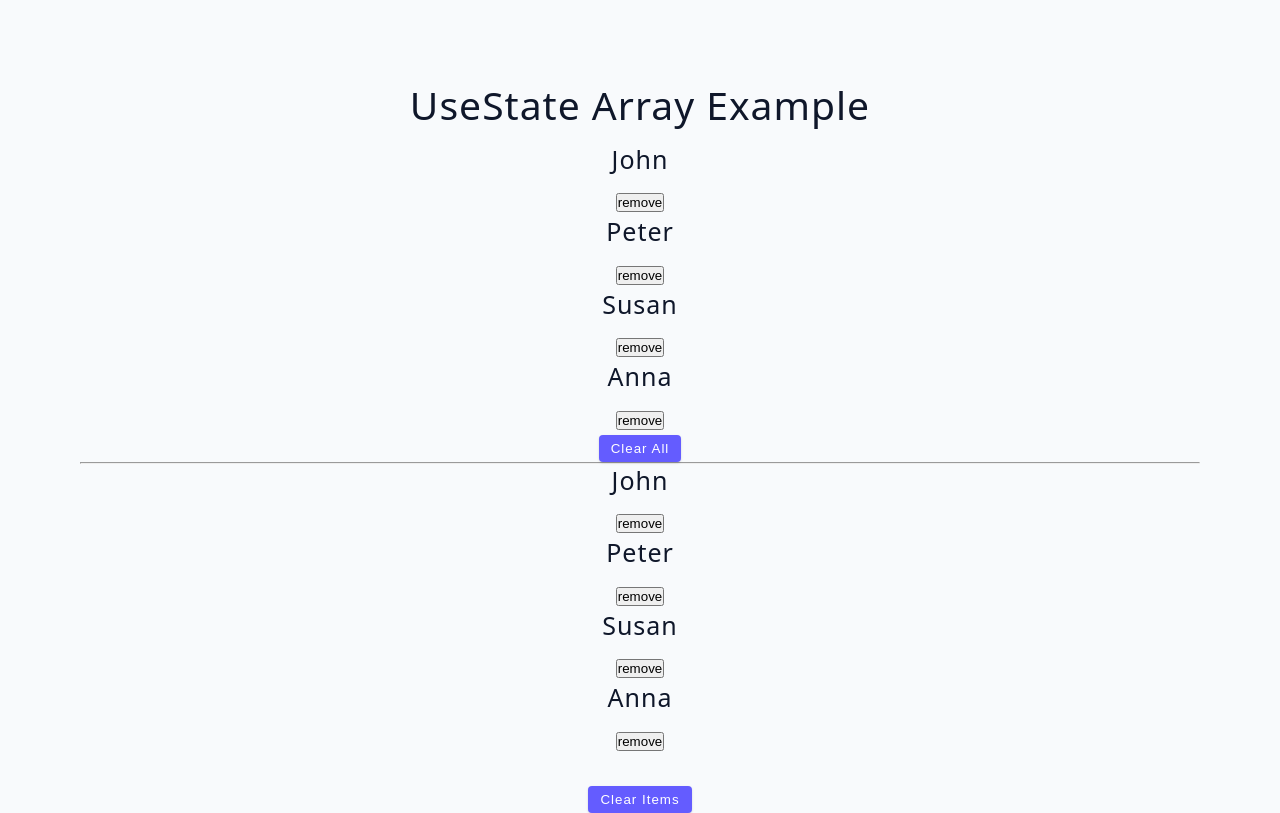
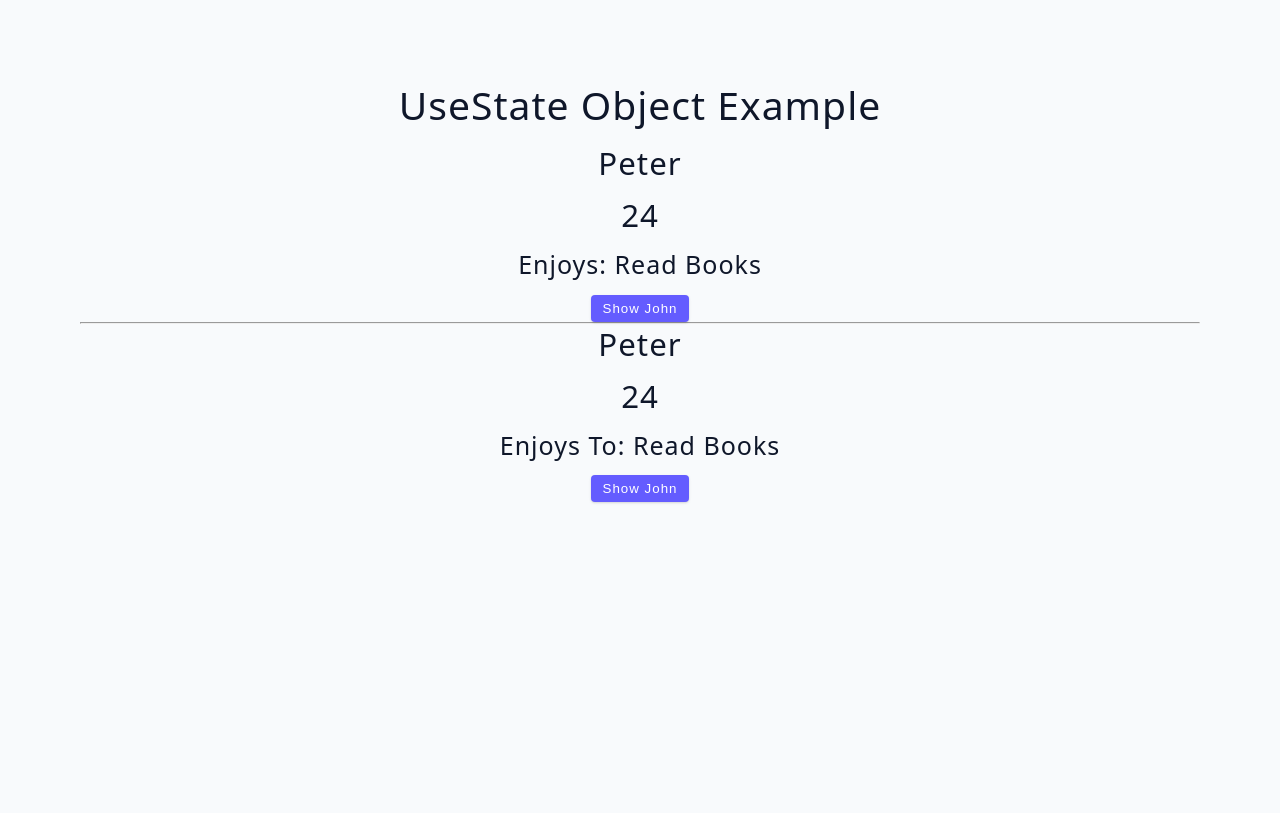
Before and after one commit to luciabalbas/React-Tutorial, a React (Vite) app in the folder 02-Avanzado/: page / in a window 1280 px wide. Built offline with nearby package versions, Linux system fonts and the light colour scheme.

Commit message:
Object Example

```diff
--- a/02-Avanzado/src/App.jsx
+++ b/02-Avanzado/src/App.jsx
@@ -1,5 +1,5 @@
-import Starter from './tutorial/01-useState/starter/03-useState-array'
-import Final from './tutorial/01-useState/final/03-useState-array'
+import Starter from './tutorial/01-useState/starter/04-useState-object'
+import Final from './tutorial/01-useState/final/04-useState-object'
 
 function App() {
   return (
--- a/02-Avanzado/src/tutorial/01-useState/starter/04-useState-object.jsx
+++ b/02-Avanzado/src/tutorial/01-useState/starter/04-useState-object.jsx
@@ -1,7 +1,39 @@
-import { useState } from 'react';
+import { useState } from 'react'
 
 const UseStateObject = () => {
-  return <h2>useState object example</h2>;
-};
+  const [person, setPerson] = useState({
+    name: 'peter',
+    age: 24,
+    hobby: 'read books',
+  })
 
-export default UseStateObject;
+  // const [name, setName] = useState('peter')
+  // const [age, setAge] = useState(24)
+  // const [hobby, setHobby] = useState('read books')
+
+  const displayPerson = () => {
+    // setPerson({ name: 'john', age: 28, hobby: 'scream at the computer' })
+    // setPerson({ name: 'susan' }) // elimina los demás componentes
+    setPerson({ ...person, name: 'susan' })
+  }
+  // const displayPerson = () => {
+  //   setName('john')
+  //   setAge(26)
+  //   setHobby('scream at the computer')
+  // }
+
+  return (
+    <>
+      <h2>useState object example</h2>
+      <h3>{person.name}</h3>
+      <h3>{person.age}</h3>
+      <h4>Enjoys: {person.hobby}</h4>
+      <button className="btn" onClick={displayPerson}>
+        show John
+      </button>
+      <hr></hr>
+    </>
+  )
+}
+
+export default UseStateObject
```
